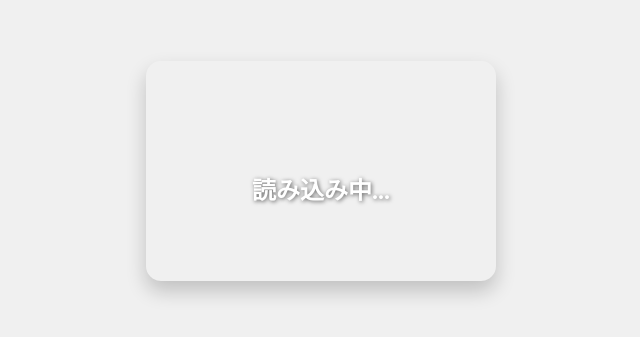
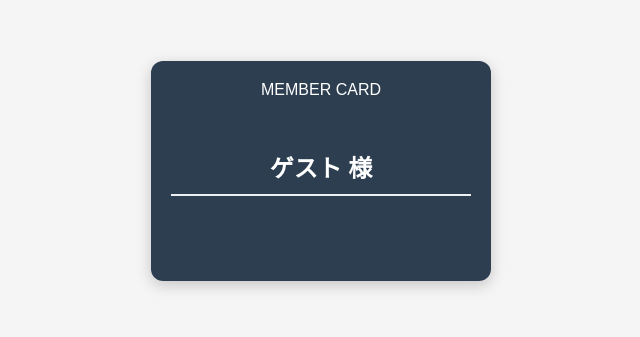
Before and after one commit to MuscleMouse81/card, a plain HTML site: page index.html in a window 1280 px wide. Shown: the part 229-566 px from the top of the page, without its empty margins (319-959 px from the left). Drawn offline with Linux system fonts and the light colour scheme.

Commit message:
Update index.html

```diff
--- a/index.html
+++ b/index.html
@@ -1,39 +1,26 @@
-<style>
-    body {
-        display: flex;
-        justify-content: center;
-        align-items: center;
-        height: 100vh;
-        margin: 0;
-        background-color: #f0f0f0;
-    }
+<!DOCTYPE html>
+<html lang="ja">
+<head>
+    <meta charset="UTF-8">
+    <meta name="viewport" content="width=device-width, initial-scale=1.0">
+    <title>メンバーカード</title>
+    <style>
+        body { display: flex; justify-content: center; align-items: center; height: 100vh; margin: 0; background-color: #f5f5f5; font-family: sans-serif; }
+        .card { width: 300px; height: 180px; background: #2c3e50; color: white; border-radius: 12px; padding: 20px; box-shadow: 0 4px 15px rgba(0,0,0,0.2); text-align: center; }
+        .name-area { font-size: 24px; font-weight: bold; margin-top: 50px; border-bottom: 2px solid #ecf0f1; padding-bottom: 10px; }
+    </style>
+</head>
+<body>
+    <div class="card">
+        <div>MEMBER CARD</div>
+        <div class="name-area" id="displayName">読み込み中...</div>
+    </div>
 
-    .card {
-        width: 350px;  /* 画像の比率に合わせて調整してください */
-        height: 220px;
-        border-radius: 15px;
-        box-shadow: 0 10px 20px rgba(0,0,0,0.2);
-
-        /* --- ここが背景画像の設定 --- */
-        background-image: url('background.jpg'); /* アップロードしたファイル名 */
-        background-size: cover;    /* 枠いっぱいに広げる */
-        background-position: center; /* 中央合わせ */
-        position: relative;
-        color: white; /* 画像の上で文字が見やすい色に */
-    }
-
-    .name-area {
-        position: absolute;
-        top: 110px;  /* デザインの「名前欄」の位置に合わせて調整 */
-        left: 0;
-        width: 100%;
-        text-align: center;
-        font-size: 24px;
-        font-weight: bold;
-        text-shadow: 1px 1px 4px rgba(0,0,0,0.6); /* 文字を読みやすくする影 */
-    }
-</style>
-
-<div class="card">
-    <div class="name-area" id="displayName">読み込み中...</div>
-</div>
+    <script>
+        // URLの「?n=名前」から名前を抜き出して画面に表示する魔法
+        const urlParams = new URLSearchParams(window.location.search);
+        const userName = urlParams.get('n') || 'ゲスト';
+        document.getElementById('displayName').innerText = userName + ' 様';
+    </script>
+</body>
+</html>
```
